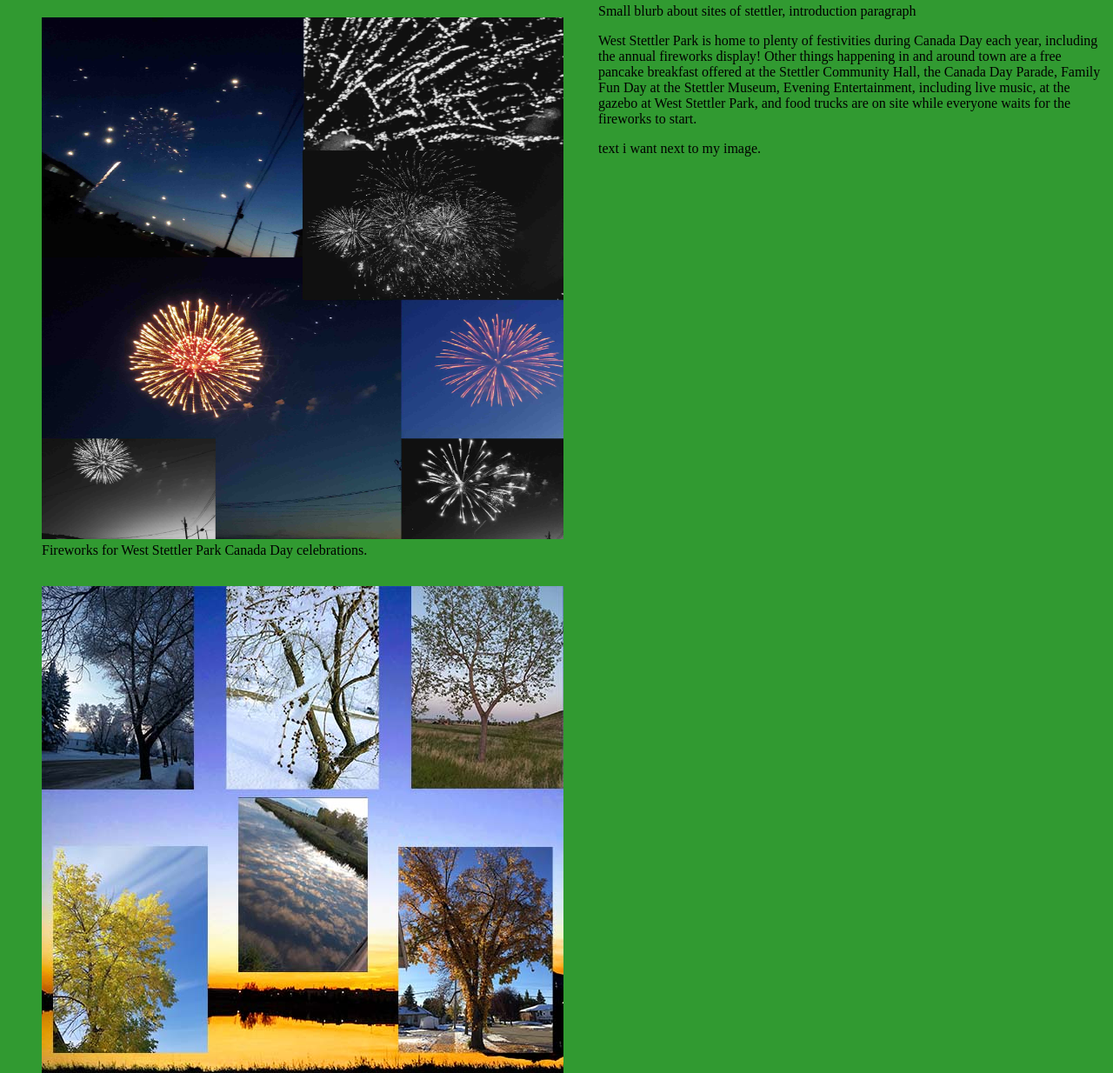
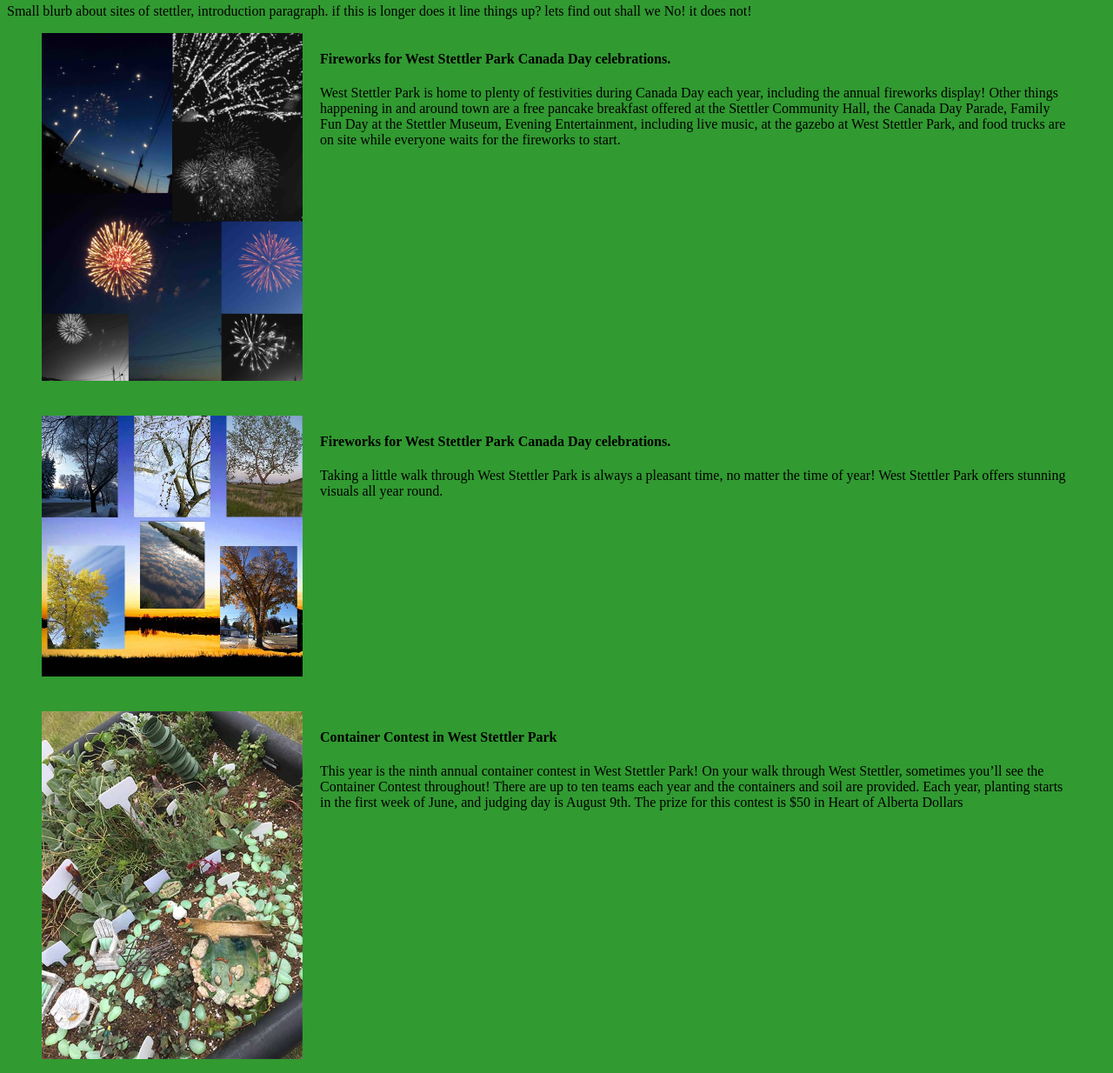
Before and after one commit to israsteeves3/cprg-218-web-comm-assignments, a plain HTML site: page index.html in a window 1280 px wide. Shown: the part 76-1310 px from the top of the page at 87% size. Drawn offline with Linux system fonts and the light colour scheme.

Commit message:
figured out text beside image
more updates

```diff
--- a/index.html
+++ b/index.html
@@ -10,23 +10,39 @@
     <header>
         <h1>The Sights of Stettler AB</h1>
     </header>
-<main>Small blurb about sites of stettler, introduction paragraph
-    <figure style="float:left ;">
-        <img src="fireworksUSETHIS.jpg" alt="Garden Box with glow in the dark stones set up like a fairy garden" width="600" height="600"
-        title="Photo Credit Isra Steeves" loading="lazy">
-        <figcaption>Fireworks for West Stettler Park Canada Day celebrations.</figcaption>
+<main>Small blurb about sites of stettler, introduction paragraph. if this is longer does it line things up? lets find out shall we No! it does not!
+   <!--first image and text-->
+    <figure class="float-figure">
+        <img src="fireworksUSETHIS.jpg" alt="Firework collage" width="600" height="600" title="Photo Credit Isra" loading="lazy">
+        <figcaption>
+            <h4>Fireworks for West Stettler Park Canada Day celebrations.</h4>
+            <p>
+                West Stettler Park is home to plenty of festivities during Canada Day each year, including the annual fireworks display! Other things happening in and around town are a free pancake breakfast offered at the Stettler Community Hall, the Canada Day Parade, Family Fun Day at the Stettler Museum, Evening Entertainment, including live music, at the gazebo at West Stettler Park, and food trucks are on site while everyone waits for the fireworks to start.
+            </p>
+        </figcaption>
     </figure>
-    <p>West Stettler Park is home to plenty of festivities during Canada Day each year, including the annual fireworks display! Other things happening in and around town are a free pancake breakfast offered at the Stettler Community Hall, the Canada Day Parade, Family Fun Day at the Stettler Museum, Evening Entertainment, including live music, at the gazebo at West Stettler Park, and food trucks are on site while everyone waits for the fireworks to start.</p>
-    <figure style="float:left ;">
-        <img src="seasonstravelogueUSETHISONE.jpg" alt="Garden Box with glow in the dark stones set up like a fairy garden" width="600" height="600"
-        title="Photo Credit Isra Steeves" loading="lazy">
-        <figcaption>Fireworks for West Stettler Park Canada Day celebrations.</figcaption>
+
+
+   <!--second image and text-->
+     <figure class="float-figure">
+        <img src="seasonstravelogueUSETHISONE.jpg" alt="Seasons in Stettler AB" width="600" height="600" title="Photo Credit Isra" loading="lazy">
+        <figcaption>
+            <h4>Fireworks for West Stettler Park Canada Day celebrations.</h4>
+            <p>
+                Taking a little walk through West Stettler Park is always a pleasant time, no matter the time of year! West Stettler Park offers stunning visuals all year round.
+            </p>
+        </figcaption>
     </figure>
-    <p>text i want next to my image. <!--this anchors to the left with the float tag above. Float right would anchor the text to the other side--></p>
-    <figure style="float:left ;">
-        <img src="garden.jpg" alt="Garden Box with glow in the dark stones set up like a fairy garden" width="600" height="600"
-        title="Photo Credit Isra Steeves" loading="lazy">
-        <figcaption>Container Contest in West Stettler Park</figcaption>
+
+  <!--third image and text-->
+    <figure class="float-figure">
+        <img src="garden.jpg" alt="Garden Box with glow in the dark stones set up like a fairy garden" width="600" height="600" title="Photo Credit Isra" loading="lazy">
+        <figcaption>
+            <h4>Container Contest in West Stettler Park</h4>
+            <p>
+                This year is the ninth annual container contest in West Stettler Park! On your walk through West Stettler, sometimes you’ll see the Container Contest throughout! There are up to ten teams each year and the containers and soil are provided. Each year, planting starts in the first week of June, and judging day is August 9th. The prize for this contest is $50 in Heart of Alberta Dollars
+            </p>
+        </figcaption>
     </figure>
 </main>
     <footer style="clear: left;"><!--this lets the copyright stay at the bottom. its when the anchor ends-->
--- a/stylesheet.css
+++ b/stylesheet.css
@@ -11,3 +11,19 @@ footer{
 .sidebar-info{
     background-color: rgb(118, 67, 31);
 }
+
+.float-figure{
+    overflow: hidden;
+    margin-bottom: 40px;
+}
+
+.float-figure img {
+    float: left;
+    margin-right: 20px;
+    width: 300px;
+    height: auto;
+}
+
+.float-figure figcaption {
+    overflow: hidden;
+}
```
